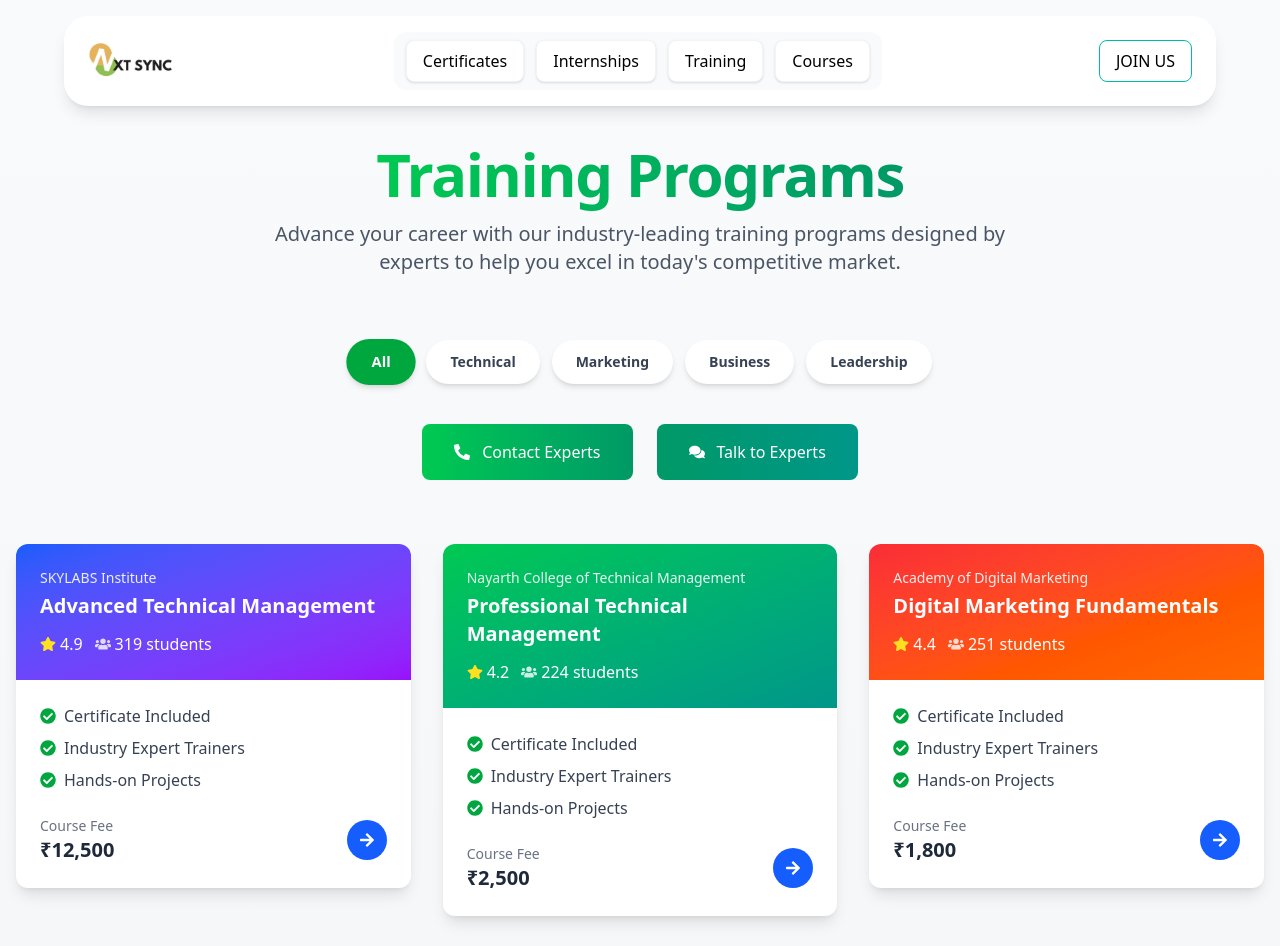
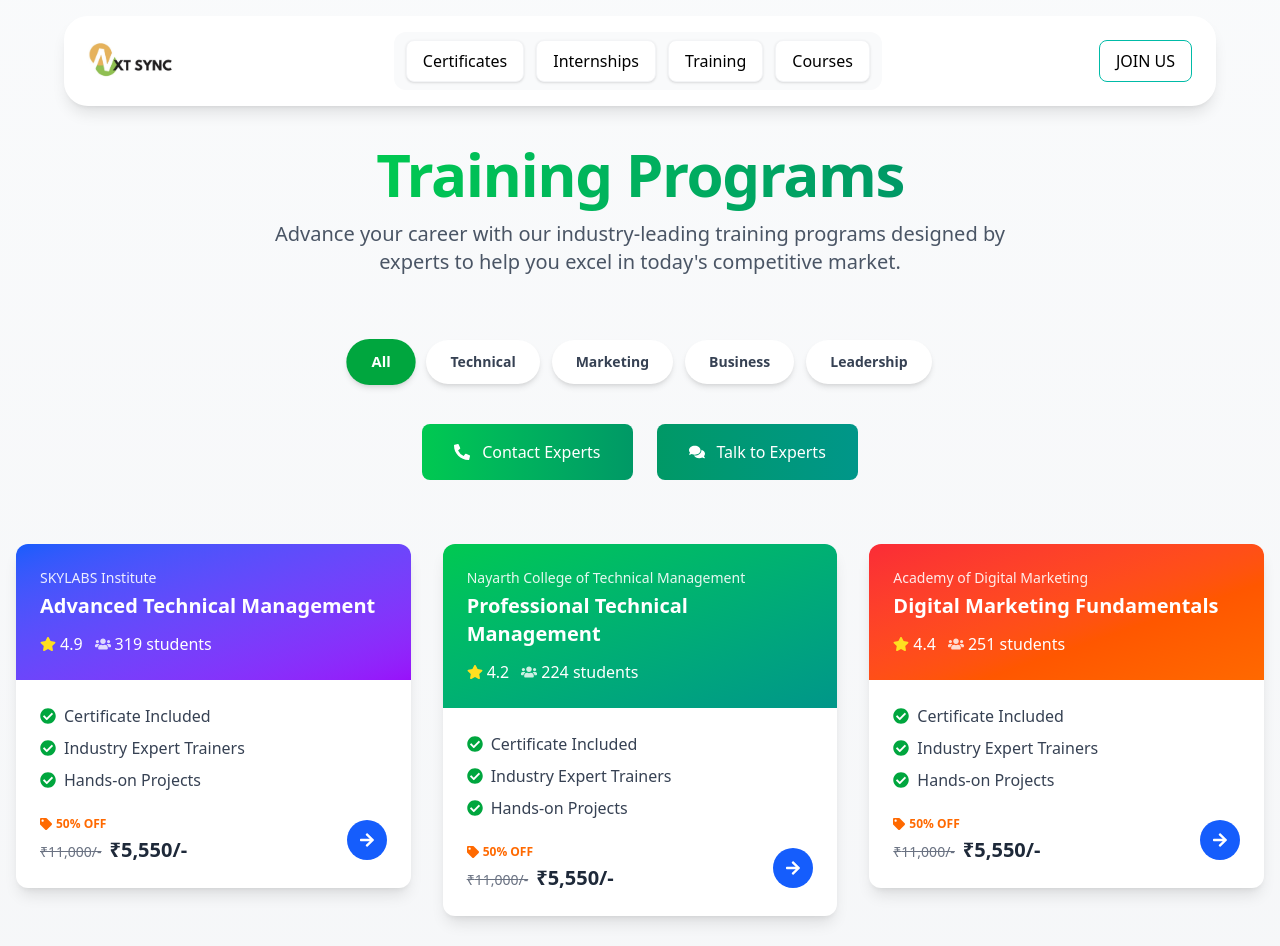
Before and after one commit to mismyst/nextsync, a Next.js app: page /TrainingPage in a window 1280 px wide. Shown: the top 946 px of the page. Built offline with nearby package versions, Linux system fonts and the light colour scheme.

Commit message:
Update TrainingCard.tsx

```diff
--- a/app/components/TrainingCard/TrainingCard.tsx
+++ b/app/components/TrainingCard/TrainingCard.tsx
@@ -1,6 +1,6 @@
 'use client'
 import React from 'react';
-import { FaStar, FaArrowRight, FaUsers, FaCheckCircle } from 'react-icons/fa';
+import { FaStar, FaArrowRight, FaUsers, FaCheckCircle, FaTag } from 'react-icons/fa';
 
 interface TrainingCardProps {
   instituteName: string;
@@ -12,7 +12,7 @@ interface TrainingCardProps {
 const TrainingCard: React.FC<TrainingCardProps> = ({
   instituteName,
   courseTitle,
-  price,
+  price, // we'll keep this parameter for compatibility, but won't use it
   backgroundGradient
 }) => {
   // Generate random rating between 4.0 and 5.0
@@ -26,6 +26,10 @@ const TrainingCard: React.FC<TrainingCardProps> = ({
     "Hands-on Projects",
     "24/7 Support"
   ];
+
+  // Fixed pricing values
+  const originalPrice = 11000;
+  const discountedPrice = 5550;
 
   return (
     <div className="bg-white rounded-xl overflow-hidden shadow-lg hover:shadow-2xl transition-all duration-300 cursor-pointer">
@@ -50,8 +54,14 @@ const TrainingCard: React.FC<TrainingCardProps> = ({
         </div>
         <div className="flex justify-between items-center mt-6">
           <div>
-            <p className="text-gray-500 text-sm">Course Fee</p>
-            <p className="text-xl font-bold text-gray-800">₹{price.toLocaleString()}</p>
+            <div className="flex items-center mb-1">
+              <FaTag className="text-orange-500 mr-1 text-xs" />
+              <p className="text-orange-500 text-xs font-semibold">50% OFF</p>
+            </div>
+            <div className="flex items-baseline">
+              <p className="text-gray-500 text-sm line-through mr-2">₹{originalPrice.toLocaleString()}/-</p>
+              <p className="text-xl font-bold text-gray-800">₹{discountedPrice.toLocaleString()}/-</p>
+            </div>
           </div>
           <button className="flex items-center justify-center bg-blue-600 text-white p-3 rounded-full hover:bg-blue-700 transition-colors">
             <FaArrowRight />
```
